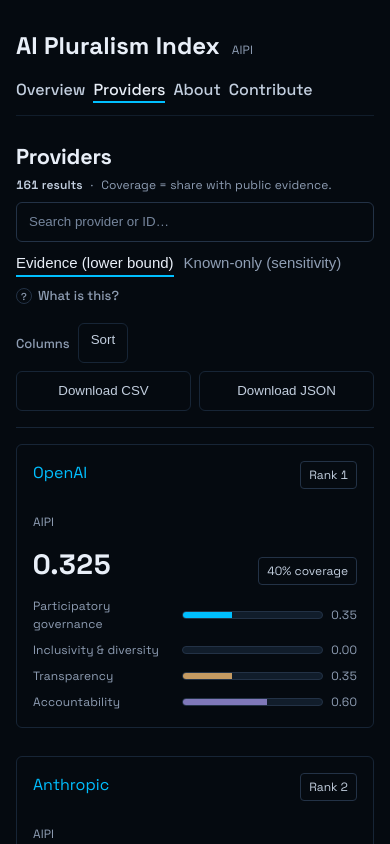
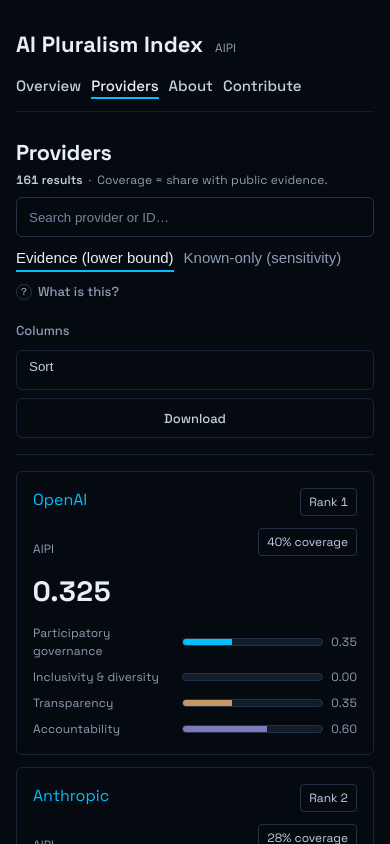
Before and after one commit to rsdmu/aipi-pluralism-index, a Next.js app in the folder frontend/: page /aipi/providers in a window 390 px wide. Shown: the top 844 px of the page. Built offline with nearby package versions, Linux system fonts and the light colour scheme.

Commit message:
fix-grammer

```diff
--- a/frontend/app/aipi/providers/page.tsx
+++ b/frontend/app/aipi/providers/page.tsx
@@ -373,10 +373,13 @@
               Sort
             </button>
 
-            <div className="download-actions">
-              <button type="button" className="pill-btn" onClick={downloadCsv}>Download CSV</button>
-              <button type="button" className="pill-btn" onClick={downloadJson}>Download JSON</button>
-            </div>
+            <details className="columns-menu download-menu">
+              <summary>Download</summary>
+              <div className="download-menu-options">
+                <button type="button" onClick={downloadCsv}>CSV</button>
+                <button type="button" onClick={downloadJson}>JSON</button>
+              </div>
+            </details>
           </div>
         </div>
 
--- a/frontend/app/globals.css
+++ b/frontend/app/globals.css
@@ -660,10 +660,47 @@
   display: none;
 }
 
-.download-actions {
-  display: flex;
+.download-menu {
+  margin-left: auto;
+}
+
+.download-menu > summary {
+  border: 1px solid var(--line);
+  border-radius: var(--r-btn);
+  background: transparent;
+  color: var(--text-soft);
+  min-height: 40px;
+  padding: 8px 12px;
+  display: inline-flex;
+  align-items: center;
+}
+
+.download-menu > summary:hover {
+  color: var(--text);
+  border-color: rgba(0, 191, 255, 0.45);
+  background: rgba(0, 191, 255, 0.04);
+}
+
+.download-menu-options {
+  margin-top: var(--s2);
+  display: grid;
+  grid-template-columns: repeat(2, minmax(0, 1fr));
   gap: var(--s2);
-  margin-left: auto;
+}
+
+.download-menu-options button {
+  border: 1px solid var(--line-strong);
+  border-radius: var(--r-btn);
+  background: transparent;
+  color: var(--text-soft);
+  min-height: 36px;
+  padding: 8px 10px;
+  cursor: pointer;
+}
+
+.download-menu-options button:hover {
+  color: var(--text);
+  border-color: rgba(0, 191, 255, 0.45);
 }
 
 .table-wrap {
@@ -907,6 +944,13 @@
   min-height: 42px;
 }
 
+.improvement-summary {
+  margin: 0;
+  color: var(--text-soft);
+  font-size: 1rem;
+  line-height: 1.6;
+}
+
 .provider-chart-head {
   display: flex;
   justify-content: space-between;
@@ -942,14 +986,6 @@
   min-width: 1px;
 }
 
-.improvement-list {
-  margin: 0;
-  padding-left: 22px;
-  display: grid;
-  gap: var(--s3);
-  font-size: 18px;
-}
-
 .indicator-legend {
   display: flex;
   flex-wrap: wrap;
@@ -963,6 +999,12 @@
   align-items: center;
   flex-wrap: wrap;
   gap: var(--s2);
+}
+
+.indicator-controls label {
+  display: inline-flex;
+  align-items: center;
+  gap: 8px;
 }
 
 .indicator-pill {
@@ -1198,6 +1240,48 @@
   height: 1em;
 }
 
+@media (max-width: 1120px) {
+  .header {
+    min-height: 0;
+    flex-direction: column;
+    align-items: flex-start;
+    margin-bottom: var(--s4);
+  }
+
+  .header-actions {
+    width: 100%;
+    justify-content: flex-start;
+  }
+
+  .nav {
+    flex-wrap: wrap;
+    gap: 6px 12px;
+  }
+
+  .providers-top-row {
+    grid-template-columns: 1fr;
+    align-items: start;
+    gap: var(--s2);
+  }
+
+  .providers-top-row .providers-search-wrap {
+    width: 100%;
+  }
+
+  .providers-top-row .providers-search-wrap input[type="search"] {
+    min-width: 0;
+  }
+
+  .providers-mode-wrap {
+    justify-items: start;
+  }
+
+  .overview-grid {
+    grid-template-columns: repeat(2, minmax(0, 1fr));
+    gap: var(--s4);
+  }
+}
+
 @media (max-width: 920px) {
   .providers-table-desktop {
     display: none;
@@ -1205,6 +1289,7 @@
 
   .providers-mobile-cards {
     display: grid;
+    gap: var(--s3);
   }
 
   .sort-desktop {
@@ -1235,20 +1320,23 @@
   }
 
   .providers-bottom-row {
+    width: 100%;
     gap: var(--s2);
+    align-items: stretch;
   }
 
   .score-mode {
     flex-wrap: wrap;
   }
 
-  .download-actions {
+  .download-menu {
     width: 100%;
     margin-left: 0;
   }
 
-  .download-actions .pill-btn {
-    flex: 1;
+  .download-menu > summary {
+    width: 100%;
+    justify-content: center;
   }
 
   .provider-profile-head,
@@ -1263,18 +1351,6 @@
 }
 
 @media (max-width: 720px) {
-  .header {
-    min-height: 0;
-    flex-direction: column;
-    align-items: flex-start;
-    margin-bottom: var(--s4);
-  }
-
-  .header-actions {
-    width: 100%;
-    justify-content: flex-start;
-  }
-
   .brand {
     font-size: 24px;
   }
@@ -1304,7 +1380,7 @@
   }
 
   .nav {
-    gap: 8px;
+    gap: 6px 10px;
   }
 
   .providers-meta-row {
@@ -1315,14 +1391,77 @@
     font-size: 15px;
   }
 
-  .improvement-list {
-    font-size: 16px;
-  }
-
   .sort-sheet {
     width: 100%;
     border-left: 0;
     border-right: 0;
+  }
+}
+
+@media (max-width: 560px) {
+  .brand {
+    font-size: 22px;
+  }
+
+  .nav a {
+    font-size: 15px;
+  }
+
+  .ov-results-controls {
+    width: 100%;
+    flex-direction: column;
+    align-items: flex-start;
+    gap: var(--s2);
+  }
+
+  .providers-meta-row {
+    gap: 6px;
+  }
+
+  .columns-menu,
+  .sort-mobile {
+    width: 100%;
+  }
+
+  .download-menu-options {
+    grid-template-columns: 1fr;
+  }
+
+  .provider-actions {
+    width: 100%;
+  }
+
+  .provider-actions .pill-btn {
+    width: 100%;
+    justify-content: center;
+  }
+
+  .provider-card-topline {
+    flex-wrap: wrap;
+    align-items: flex-start;
+  }
+
+  .provider-card-pillar-row {
+    grid-template-columns: minmax(110px, 1fr) 1fr auto;
+  }
+
+  .indicator-controls {
+    flex-direction: column;
+    align-items: flex-start;
+  }
+
+  .indicator-controls label {
+    width: 100%;
+    justify-content: space-between;
+  }
+
+  .indicator-controls select {
+    max-width: 100%;
+    min-width: 160px;
+  }
+
+  .sort-sheet {
+    padding: var(--s4);
   }
 }
 
```
Also changed, not shown: frontend/app/aipi/provider/[id]/page.tsx (+11 -10 lines), 1 other file (tests, documents, lock files or other folders).
